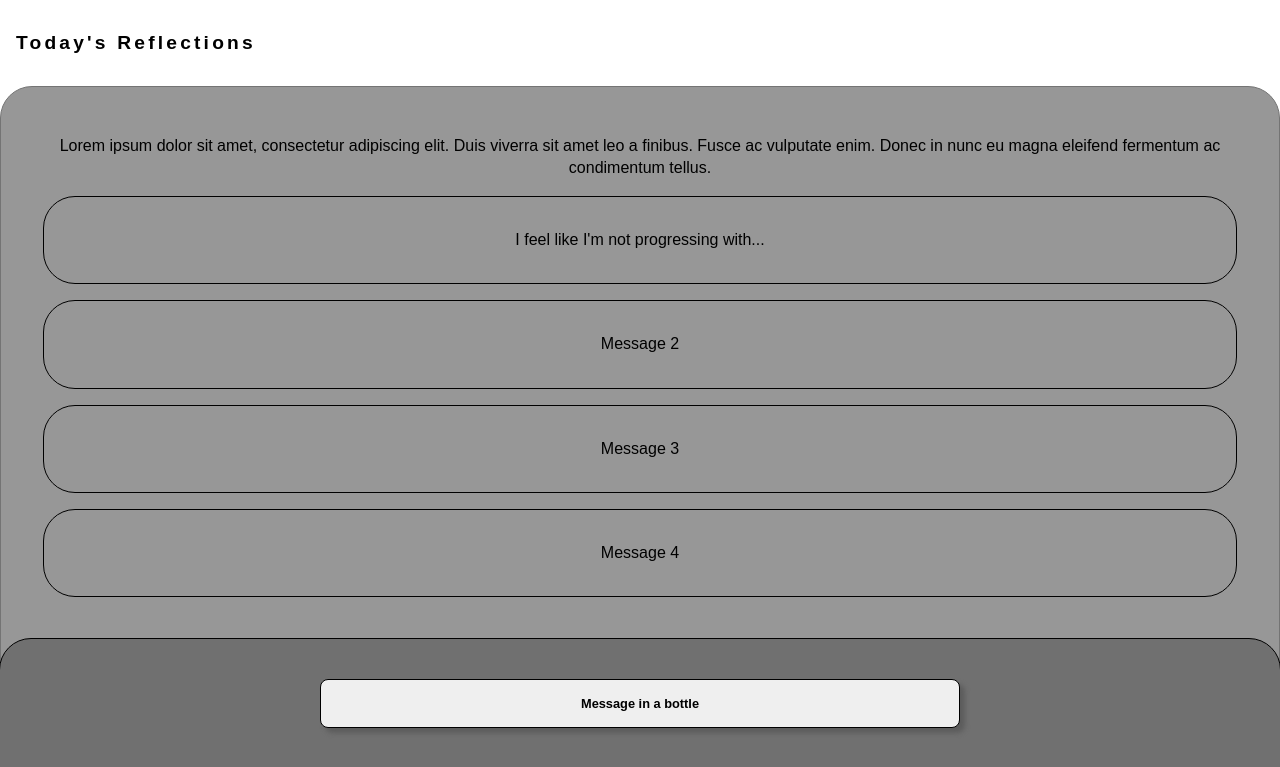
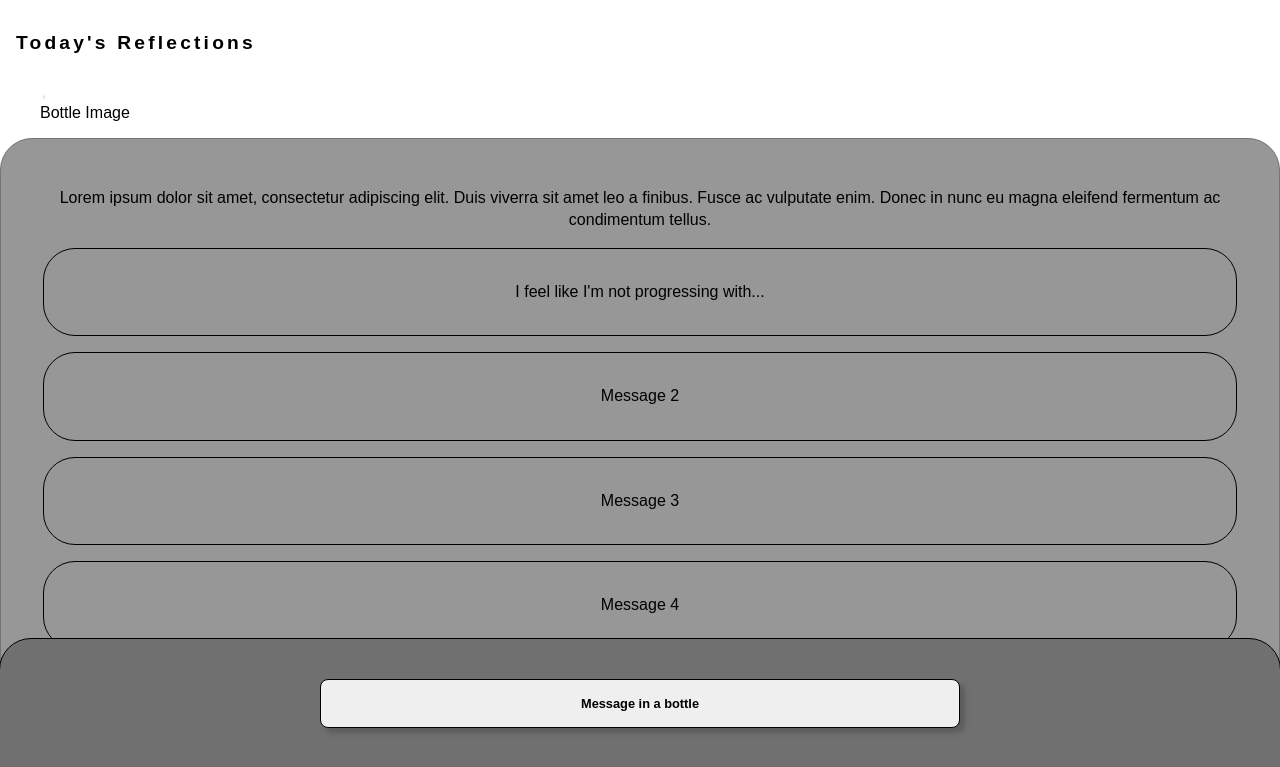
Before and after one commit to JamesAARobertson/bottledCourage, a website: page index.html in a window 1280 px wide. Shown: the top 767 px of the page. Drawn offline with Linux system fonts and the light colour scheme.

Commit message:
2nd commit

```diff
--- a/index.html
+++ b/index.html
@@ -10,7 +10,12 @@
 <body>
     <h1>Today's Reflections</h1>
 
-    <!--  -->
+    <figure class="logo">
+        <img src= "assets/image.png" alt="bottle-image">
+        <figcaption>Bottle Image</figcaption>
+    </figure>
+
+    <!--This is the space where the quotes show up together with the replies  -->
     <main class="original-message-div"><p>Lorem ipsum dolor sit amet, consectetur adipiscing elit. Duis viverra sit amet leo a finibus.
         Fusce ac vulputate enim. Donec in nunc eu magna eleifend fermentum ac condimentum tellus.</p>
 
@@ -25,8 +30,9 @@
 
         </section>
 
-
+<!-- Setting up the container to position the message in a bottle button-->
     <div id="submit-container">
+        <!--message in a bottle submit button-->
     <div id="send-message-div">
         <button type="submit" id="send-message-button">Message in a bottle</button>
     </div>
--- a/style.css
+++ b/style.css
@@ -6,6 +6,7 @@ margin: 0px;
 
 }
 
+/* Today's reflections line 11*/
 h1 {
 margin-top: 1rem;
 margin-left: 1rem;
@@ -15,6 +16,11 @@ font-size: 1.2rem;
 letter-spacing: 0.2rem;
 }
 
+figure img {
+    width: 0.5rem;
+}
+
+/* How the first the quotes appear line 13 */
 .original-message-div {
 width: auto;
 border: 1px rgb(116, 116, 116) solid;
@@ -30,6 +36,7 @@ max-height: 100vh;
 background-color: #979797;
 }
 
+/* when people respond to a quote in chat - line 19-22 */
 .bottle-replies-div{
 border: 1px black solid;
 border-radius: 2rem;
@@ -43,21 +50,25 @@ margin-bottom: 2vh;
 
 }
 
+
 #replies-background-buffer{
     padding: 20vh;
 }
 
+/* reply messages sitting in their bubbles and readable */
 p {
     margin: auto;
     padding: auto;
     line-height: 1.4rem;
 }
 
+/* reffering to div on line 29. recentering the button */
 #submit-container{
     display: flex;
     justify-content: center;
 }
 
+/* the dark grey box that send is sitting in. line 31 */
 #send-message-div {
     height: 20vh;
     max-width: 100%;
@@ -72,6 +83,7 @@ p {
     position: fixed;
     bottom: 0;
 }
+
 
 #send-message-button{
     padding: 1rem;
@@ -88,6 +100,9 @@ p {
 
 
 
+
+
+/* This is animating the message in a bottle button */
 #send-message-button:active {
     animation: shake 1s cubic-bezier(0.36, 2.01, 0.58, 1) both;
 
```
Also changed, not shown: assets/image.png (added).
